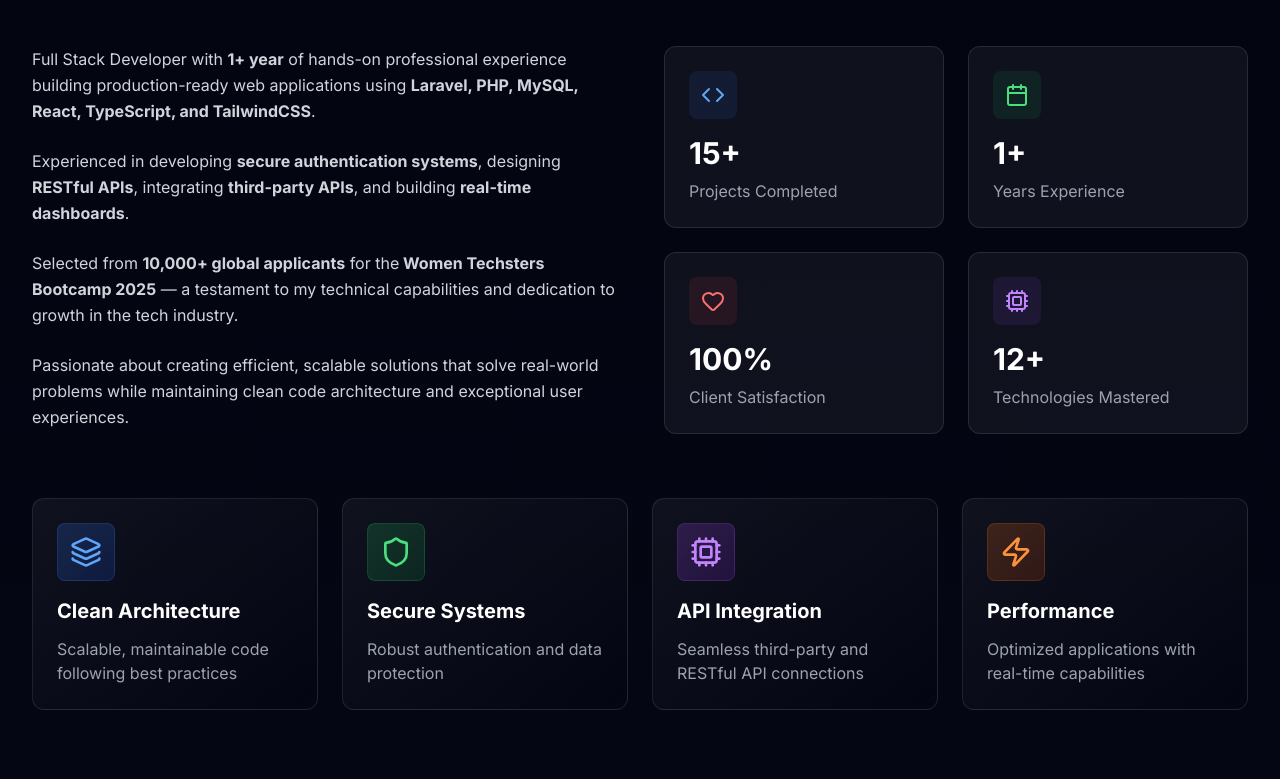
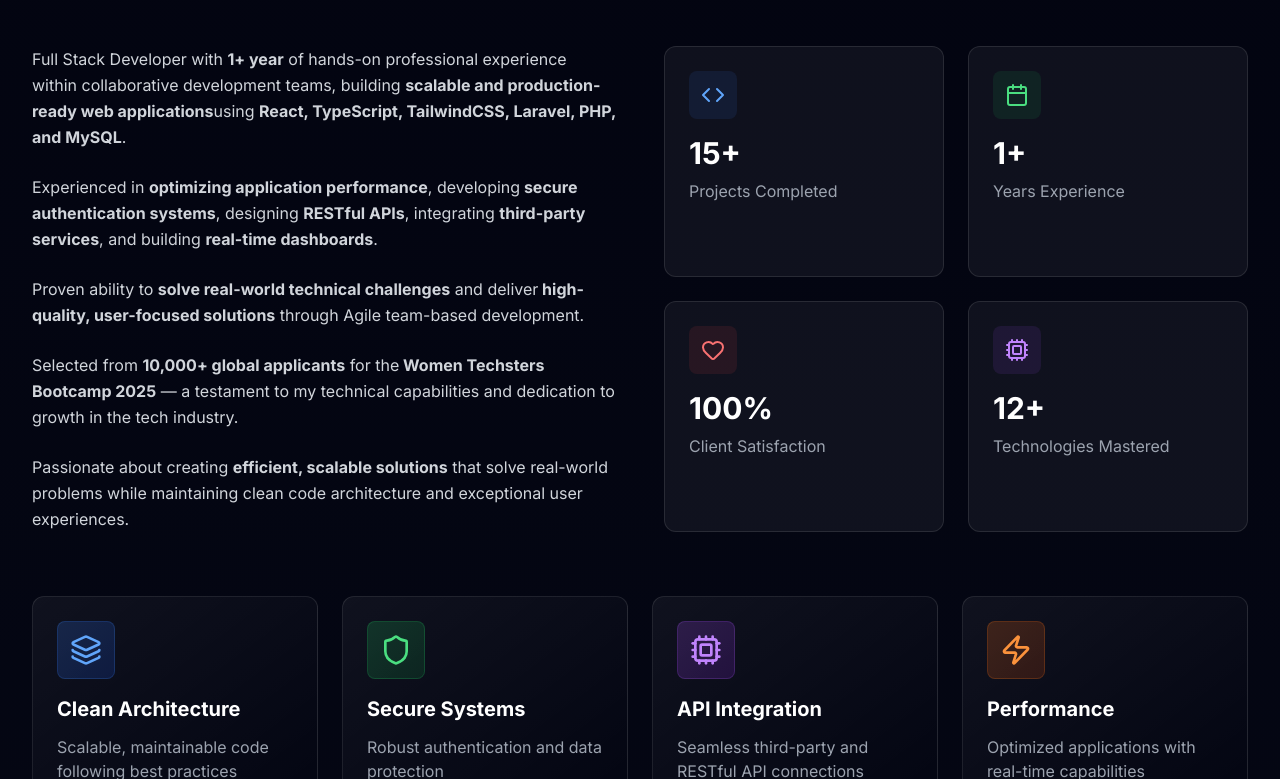
Before and after one commit to ErenyThrwat27/Portfollio, a React (Vite) app: page / in a window 1280 px wide. Shown: the part 1121-1900 px from the top of the page. Built offline with nearby package versions, Linux system fonts and the light colour scheme.

Commit message:
updates on about

```diff
--- a/src/components/About.jsx
+++ b/src/components/About.jsx
@@ -156,13 +156,17 @@ const About = () => {
         <div className="space-y-6">
   <p className="text-gray-300 leading-relaxed">
     Full Stack Developer with <strong>1+ year</strong> of hands-on professional experience
-            building production-ready web applications using <strong>Laravel, PHP, MySQL, React,
-            TypeScript, and TailwindCSS</strong>.
+    within collaborative development teams, building <strong>scalable and production-ready web applications</strong>
+    using <strong>React, TypeScript, TailwindCSS, Laravel, PHP, and MySQL</strong>.
   </p>
   <p className="text-gray-300 leading-relaxed">
-            Experienced in developing <strong>secure authentication systems</strong>, designing
-            <strong> RESTful APIs</strong>, integrating <strong>third-party APIs</strong>, and
-            building <strong>real-time dashboards</strong>.
+    Experienced in <strong>optimizing application performance</strong>, developing
+    <strong> secure authentication systems</strong>, designing <strong>RESTful APIs</strong>,
+    integrating <strong>third-party services</strong>, and building <strong>real-time dashboards</strong>.
+  </p>
+  <p className="text-gray-300 leading-relaxed">
+    Proven ability to <strong>solve real-world technical challenges</strong> and deliver
+    <strong> high-quality, user-focused solutions</strong> through Agile team-based development.
   </p>
   <p className="text-gray-300 leading-relaxed">
     Selected from <strong>10,000+ global applicants</strong> for the
@@ -170,7 +174,7 @@ const About = () => {
     capabilities and dedication to growth in the tech industry.
   </p>
   <p className="text-gray-300 leading-relaxed">
-            Passionate about creating efficient, scalable solutions that solve real-world
+    Passionate about creating <strong>efficient, scalable solutions</strong> that solve real-world
     problems while maintaining clean code architecture and exceptional user experiences.
   </p>
 </div>
--- a/src/components/Certifications.jsx
+++ b/src/components/Certifications.jsx
@@ -52,7 +52,7 @@ const certificateImages = [
     id: 3,
     title: 'Frontend Development Course',
     issuer: 'RTC Training Center',
-    date: 'October 2024',
+    date: 'FEB 2025',
     imageUrl: RTCImage,
     description: 'Comprehensive frontend development training with modern web technologies',
     category: 'frontend',
@@ -76,7 +76,7 @@ const certificateImages = [
     imageUrl: DatabaseImage ,
     description: 'Practical database management and optimization skills',
     category: 'php',
-    verified: false
+    verified: true
   }
 ];
 
@@ -339,13 +339,13 @@ const Certifications = () => {
                       <Maximize2 className="w-4 h-4 group-hover/btn:scale-110 transition-transform" />
                       View Full Size
                     </button>
-                    <button
+                    {/* <button
                       onClick={() => downloadCertificate(cert.imageUrl, cert.title)}
                       className="inline-flex items-center justify-center gap-2 px-4 py-2.5 bg-white/5 hover:bg-white/10 border border-white/10 hover:border-white/20 rounded-lg text-gray-300 hover:text-white transition-all group/btn"
                       title="Download Certificate"
                     >
                       <Download className="w-4 h-4 group-hover/btn:scale-110 transition-transform" />
-                    </button>
+                    </button> */}
                   </div>
                 </div>
               </div>
--- a/src/components/Footer.jsx
+++ b/src/components/Footer.jsx
@@ -207,7 +207,7 @@ const Footer = () => {
             <div className="text-gray-500 text-sm">
               <span className="text-blue-400">v1.0</span>
               <span className="mx-2">•</span>
-              Last updated: Dec 2024
+              Last updated: <span className="text-blue-400">Feb 2026</span>
             </div>
           </div>
         </div>
```
Lines whose indentation alone changed are shown as unchanged.
